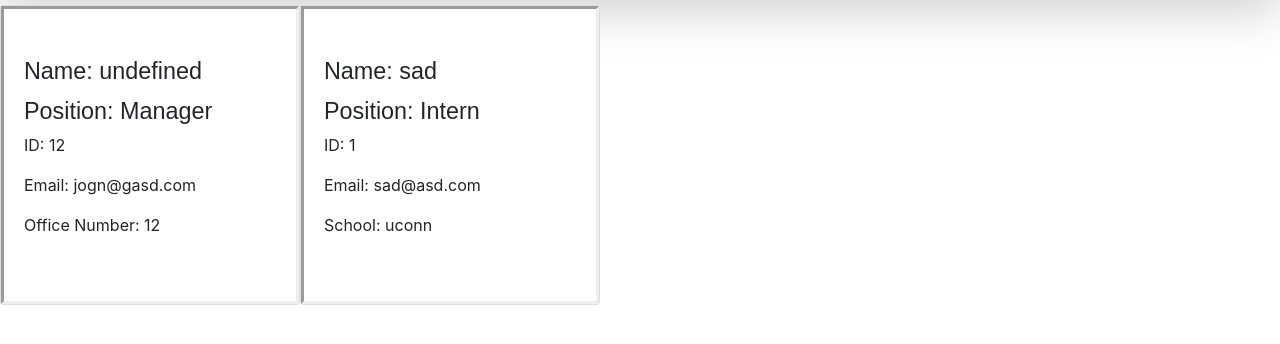
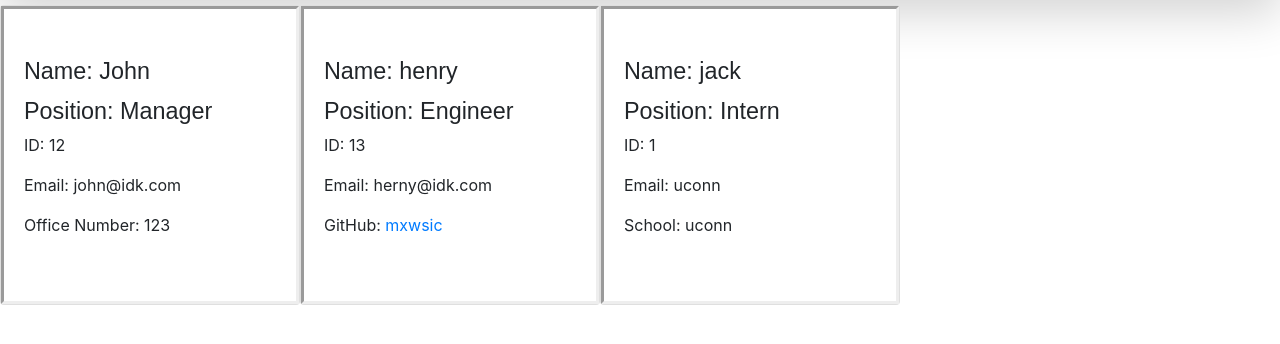
Before and after one commit to Mxwsic/team-generator, a website: page dist/index.html in a window 1280 px wide. Shown: the part 120-464 px from the top of the page. Drawn offline with nearby package versions, Linux system fonts and the light colour scheme; files that its build step writes are made by us from their sources.

```diff
--- a/dist/index.html
+++ b/dist/index.html
@@ -17,18 +17,26 @@
     <div class="d-flex d-lg-flex flex-row align-items-center flex-wrap justify-content-lg-evenly align-items-lg-center" style="display: flex;">
        <div class="card" style="width: 300px;height: 300px;">
            <div class="card-body flex-column justify-content-center" style="border-style: inset;border-color: var(--bs-green);display: flex;">
-               <h4 class="card-title" style="font-family: Actor, sans-serif;color: var(--bs-black);font-size: 23.376px;border-style: none;border-color: var(--bs-green);">Name: undefined&nbsp;</h4>
+               <h4 class="card-title" style="font-family: Actor, sans-serif;color: var(--bs-black);font-size: 23.376px;border-style: none;border-color: var(--bs-green);">Name: John&nbsp;</h4>
                <h1 style="font-family: Actor, sans-serif;font-size: 23.376px;">Position: Manager</h1>
                <p>ID: 12</p>
-               <p>Email: jogn@gasd.com</p>
-               <p>Office Number: 12</p>
+               <p>Email: john@idk.com</p>
+               <p>Office Number: 123</p>
            </div>
-       </div>  <div class="card d-lg-flex" style="width: 300px;height: 300px;">
+       </div> <div class="card" style="width: 300px;height: 300px;">
         <div class="card-body flex-column justify-content-center" style="border-style: inset;border-color: var(--bs-green);display: flex;">
-            <h4 class="card-title" style="font-family: Actor, sans-serif;color: var(--bs-black);font-size: 23.376px;border-style: none;border-color: var(--bs-green);">Name: sad&nbsp;</h4>
+            <h4 class="card-title" style="font-family: Actor, sans-serif;color: var(--bs-black);font-size: 23.376px;border-style: none;border-color: var(--bs-green);">Name: henry&nbsp;</h4>
+            <h1 style="font-family: Actor, sans-serif;font-size: 23.376px;">Position: Engineer</h1>
+            <p>ID: 13</p>
+            <p>Email: herny@idk.com</p>
+            <p>GitHub: <a href="https://github.com/mxwsic" target="_blank" rel="noopener noreferrer">mxwsic</a></p>
+        </div>
+    </div>  <div class="card d-lg-flex" style="width: 300px;height: 300px;">
+        <div class="card-body flex-column justify-content-center" style="border-style: inset;border-color: var(--bs-green);display: flex;">
+            <h4 class="card-title" style="font-family: Actor, sans-serif;color: var(--bs-black);font-size: 23.376px;border-style: none;border-color: var(--bs-green);">Name: jack&nbsp;</h4>
             <h1 style="font-family: Actor, sans-serif;font-size: 23.376px;">Position: Intern</h1>
             <p>ID: 1</p>
-            <p>Email: sad@asd.com</p>
+            <p>Email: uconn</p>
             <p>School: uconn</p>
         </div>
     </div>
```
